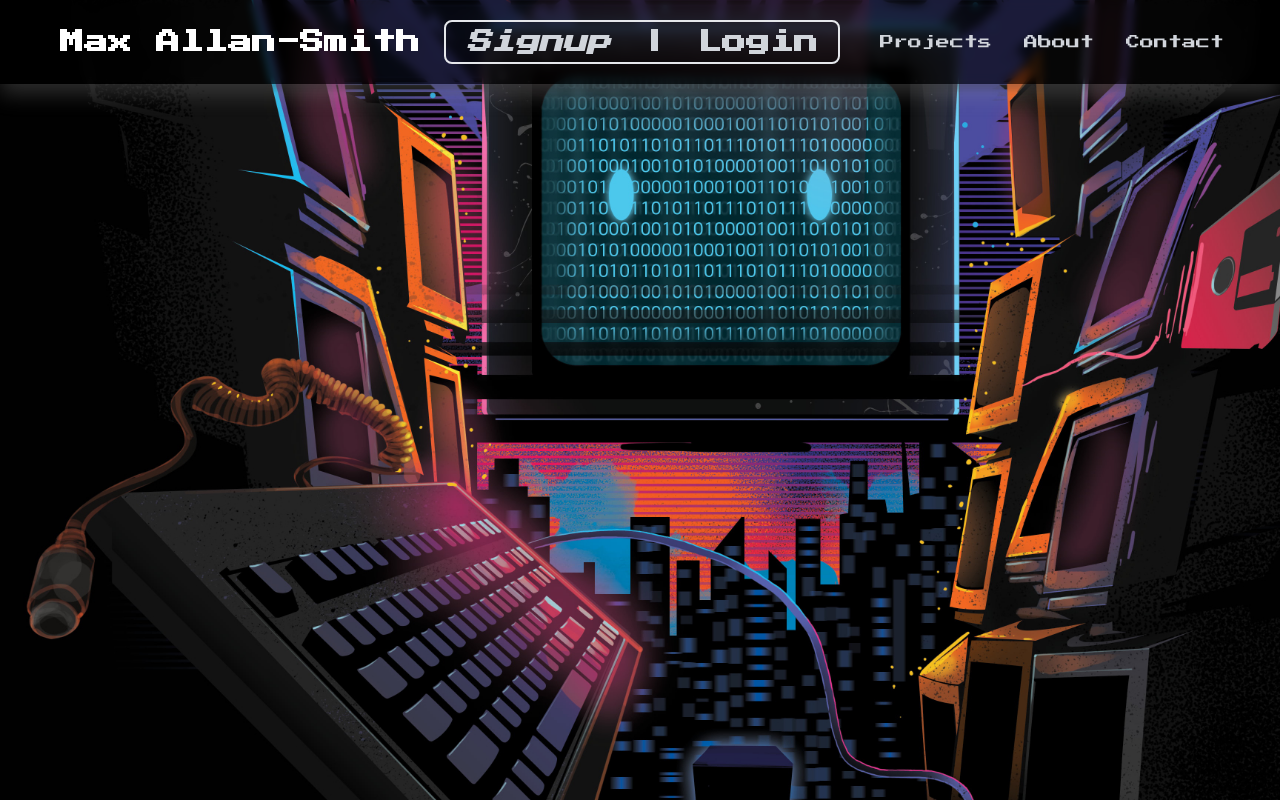
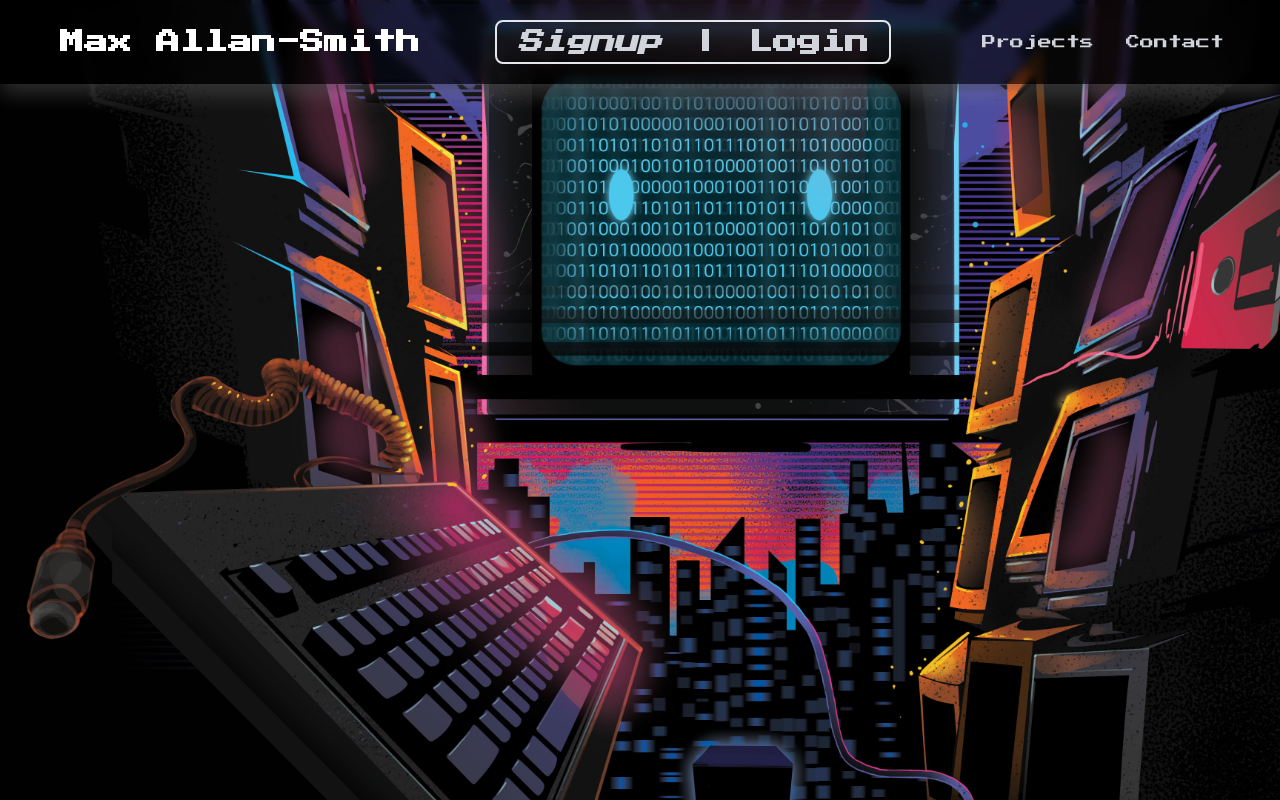
Before and after one commit to MaxAllan-Smith/portfolio, a React (Create React App) app: page / in a window 1280 px wide. Built offline with nearby package versions, Linux system fonts and the light colour scheme.

Commit message:
Removed the About page

```diff
--- a/src/components/navbar/navbar.jsx
+++ b/src/components/navbar/navbar.jsx
@@ -31,9 +31,6 @@ function NavBar() {
             <a href="/projects" className="text-gray-300 mx-4 hover:text-white">
               Projects
             </a>
-            <a href="/about" className="text-gray-300 mx-4 hover:text-white">
-              About
-            </a>
             <a href="/contact" className="text-gray-300 mx-4 hover:text-white">
               Contact
             </a>
```
